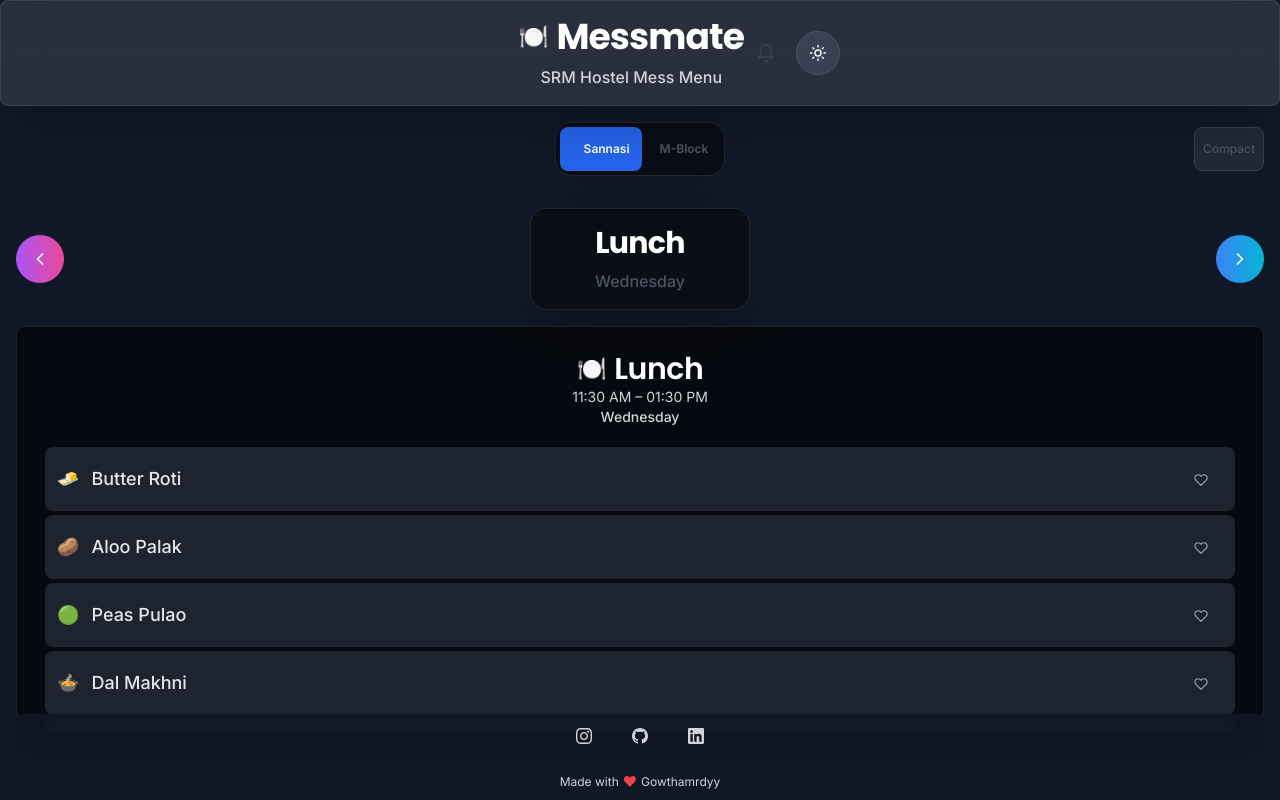
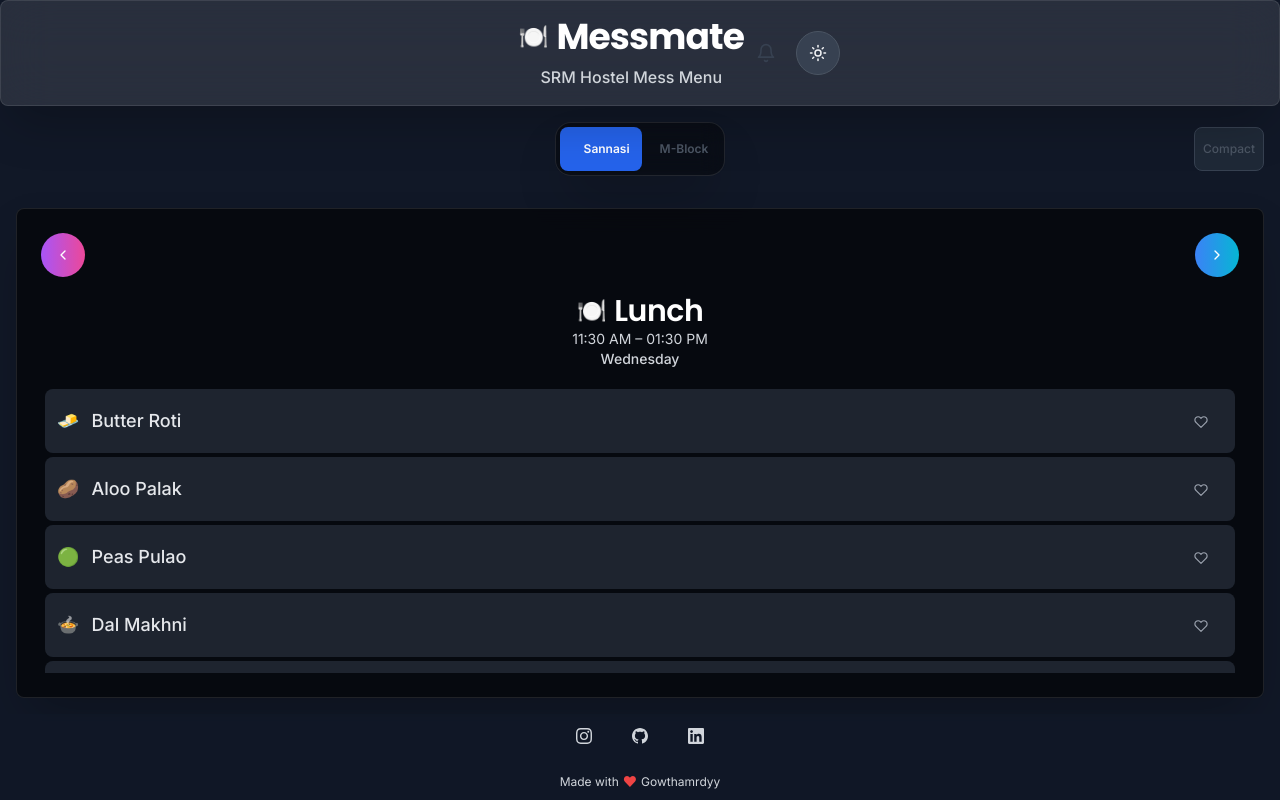
Before and after one commit to gowthamrdyy/Messmate, a React (Vite) app: page / in a window 1280 px wide. Built offline with nearby package versions, Linux system fonts and the light colour scheme.

Commit message:
menu box update

```diff
--- a/src/App.jsx
+++ b/src/App.jsx
@@ -5,7 +5,6 @@ import { Analytics } from "@vercel/analytics/react";
 import Header from './components/ui/Header';
 import BlockSelector from './components/ui/BlockSelector';
 import CompactModeToggle from './components/ui/CompactModeToggle';
-import Navigation from './components/ui/Navigation';
 import MealCard from './components/ui/MealCard';
 import SwipeableContainer from './components/ui/SwipeableContainer';
 import CompactMealView from './components/ui/CompactMealView';
@@ -261,19 +260,7 @@ function App() {
               // Normal Mode View
               <>
                 <StaggerItem>
-                  <Navigation
-                    meal={meal}
-                    dayLabel={dayLabel}
-                    isLive={mealNavigation.isLive}
-                    onPrevious={navigateToPreviousMeal}
-                    onNext={navigateToNextMeal}
-                    onGoLive={goLive}
-                    className="mb-4"
-                  />
-                </StaggerItem>
-
-                <StaggerItem>
-                  {/* Swipeable Meal Card */}
+                  {/* Swipeable Meal Card with integrated navigation */}
                   <SwipeableContainer
                     onNext={navigateToNextMeal}
                     onPrevious={navigateToPreviousMeal}
@@ -284,6 +271,11 @@ function App() {
                       menuItems={menuItems}
                       dayLabel={dayLabel}
                       showHorizontalScroll={false}
+                      onPrevious={navigateToPreviousMeal}
+                      onNext={navigateToNextMeal}
+                      onGoLive={goLive}
+                      isLive={mealNavigation.isLive}
+                      disabled={isLoading}
                     />
                   </SwipeableContainer>
                 </StaggerItem>
--- a/src/components/sections/CalendarSection.jsx
+++ b/src/components/sections/CalendarSection.jsx
@@ -10,7 +10,7 @@ import useAppStore from '../../store/useAppStore';
 
 const CalendarSection = ({ className = '', menuData }) => {
   const { selectedMess, currentTime, favorites, toggleFavorite } = useAppStore();
-  const [selectedDate, setSelectedDate] = useState(new Date());
+  const [selectedDate, setSelectedDate] = useState(currentTime);
 
   // Manual HTML heart icon as fallback
   const HeartIcon = ({ isFavorite }) => (
@@ -68,7 +68,7 @@ const CalendarSection = ({ className = '', menuData }) => {
   };
 
   const weekDates = getWeekDates(selectedDate);
-  const today = new Date();
+  const today = currentTime;
 
   const navigateWeek = (direction) => {
     const newDate = new Date(selectedDate);
--- a/src/components/ui/LoadingState.jsx
+++ b/src/components/ui/LoadingState.jsx
@@ -1,5 +1,5 @@
 import { motion } from 'framer-motion';
-import { HeaderSkeleton, MealCardSkeleton, NavigationSkeleton } from './Skeleton';
+import { HeaderSkeleton, MealCardSkeleton } from './Skeleton';
 import { FadeIn } from './PageTransition';
 
 const LoadingSpinner = ({ size = 'md', className = '' }) => {
@@ -146,11 +146,7 @@ export const AppLoadingState = () => {
 
       <main className="flex-1 flex flex-col items-center justify-start p-4 w-full max-w-md mx-auto pb-20">
         <FadeIn delay={0.3}>
-          <NavigationSkeleton />
-        </FadeIn>
-
-        <FadeIn delay={0.4}>
-          <div className="w-full mt-4">
+          <div className="w-full">
             <MealCardSkeleton />
           </div>
         </FadeIn>
--- a/src/components/ui/MealCard.jsx
+++ b/src/components/ui/MealCard.jsx
@@ -19,6 +19,11 @@ const MealCard = memo(({
   className = '',
   showHorizontalScroll = false,
   slideDirection = 0,
+  onPrevious,
+  onNext,
+  onGoLive,
+  isLive = false,
+  disabled = false,
   ...props
 }) => {
   const { favorites, toggleFavorite, notificationsEnabled } = useAppStore();
@@ -39,6 +44,35 @@ const MealCard = memo(({
       style={{ display: 'inline-block' }}
     >
       <path d="M20.84 4.61a5.5 5.5 0 0 0-7.78 0L12 5.67l-1.06-1.06a5.5 5.5 0 0 0-7.78 7.78l1.06 1.06L12 21.23l7.78-7.78 1.06-1.06a5.5 5.5 0 0 0 0-7.78z"></path>
+    </svg>
+  );
+
+  // Navigation icons
+  const ChevronLeftIcon = () => (
+    <svg width="16" height="16" viewBox="0 0 24 24" fill="none" stroke="currentColor" strokeWidth="2" strokeLinecap="round" strokeLinejoin="round">
+      <polyline points="15,18 9,12 15,6"></polyline>
+    </svg>
+  );
+
+  const ChevronRightIcon = () => (
+    <svg width="16" height="16" viewBox="0 0 24 24" fill="none" stroke="currentColor" strokeWidth="2" strokeLinecap="round" strokeLinejoin="round">
+      <polyline points="9,18 15,12 9,6"></polyline>
+    </svg>
+  );
+
+  const WifiIcon = () => (
+    <svg width="14" height="14" viewBox="0 0 24 24" fill="none" stroke="currentColor" strokeWidth="2" strokeLinecap="round" strokeLinejoin="round">
+      <path d="M2 12a10 10 0 0 1 20 0"></path>
+      <path d="M5 12a7 7 0 0 1 14 0"></path>
+      <path d="M8 12a4 4 0 0 1 8 0"></path>
+      <circle cx="12" cy="12" r="1"></circle>
+    </svg>
+  );
+
+  const ClockIcon = () => (
+    <svg width="14" height="14" viewBox="0 0 24 24" fill="none" stroke="currentColor" strokeWidth="2" strokeLinecap="round" strokeLinejoin="round">
+      <circle cx="12" cy="12" r="10"></circle>
+      <polyline points="12,6 12,12 16,14"></polyline>
     </svg>
   );
 
@@ -196,7 +230,113 @@ const MealCard = memo(({
             initial={{ opacity: 0, y: -10 }}
             animate={{ opacity: 1, y: 0 }}
             transition={{ duration: 0.3, delay: 0.1 }}
+            className="relative"
           >
+            {/* Navigation Buttons */}
+            <div className="flex items-center justify-between mb-4">
+              {/* Previous Button */}
+              <motion.button
+                onClick={onPrevious}
+                disabled={disabled}
+                className={`
+                  flex items-center justify-center w-10 h-10 rounded-full
+                  bg-gradient-to-r from-purple-500 to-pink-500 hover:from-purple-600 hover:to-pink-600
+                  text-white shadow-md hover:shadow-lg
+                  transition-all duration-200 transform hover:scale-105 active:scale-95
+                  disabled:opacity-50 disabled:cursor-not-allowed disabled:transform-none
+                  focus:outline-none focus:ring-2 focus:ring-purple-500 focus:ring-offset-2
+                `}
+                whileTap={{ scale: disabled ? 1 : 0.95 }}
+                aria-label="Go to previous meal"
+              >
+                <ChevronLeftIcon />
+              </motion.button>
+
+              {/* Live Indicator or Go Live Button */}
+              <div className="flex items-center">
+                {isLive ? (
+                  <motion.div
+                    initial={{ opacity: 0, scale: 0.8 }}
+                    animate={{ opacity: 1, scale: 1 }}
+                    className="flex items-center space-x-2 px-3 py-1.5 rounded-full bg-gradient-to-r from-green-500 via-emerald-500 to-teal-500 text-white shadow-lg border border-white/20"
+                    role="status"
+                    aria-live="polite"
+                    aria-label="Currently viewing live meal"
+                  >
+                    <motion.div
+                      animate={{
+                        scale: [1, 1.2, 1],
+                        rotate: [0, 360]
+                      }}
+                      transition={{
+                        scale: { duration: 1.5, repeat: Infinity },
+                        rotate: { duration: 3, repeat: Infinity, ease: "linear" }
+                      }}
+                      className="flex items-center justify-center"
+                    >
+                      <WifiIcon />
+                    </motion.div>
+                    <span className="text-xs font-bold tracking-wide">LIVE</span>
+                  </motion.div>
+                ) : (
+                  <motion.button
+                    initial={{ opacity: 0, y: 10 }}
+                    animate={{ opacity: 1, y: 0 }}
+                    onClick={onGoLive}
+                    className={`
+                      flex items-center space-x-2 px-3 py-1.5 rounded-full
+                      bg-gradient-to-r from-orange-500 via-red-500 to-pink-500
+                      hover:from-orange-600 hover:via-red-600 hover:to-pink-600
+                      text-white text-xs font-bold transition-all duration-300
+                      shadow-lg hover:shadow-xl transform hover:scale-110 active:scale-95
+                      focus:outline-none focus:ring-2 focus:ring-red-500 focus:ring-offset-2
+                      border border-white/20
+                    `}
+                    whileTap={{ scale: 0.95 }}
+                    whileHover={{
+                      scale: 1.05,
+                      transition: { duration: 0.2 }
+                    }}
+                    aria-label="Go to current live meal"
+                  >
+                    <motion.div
+                      animate={{
+                        rotate: [0, 360],
+                        scale: [1, 1.1, 1]
+                      }}
+                      transition={{
+                        rotate: { duration: 3, repeat: Infinity, ease: "linear" },
+                        scale: { duration: 2, repeat: Infinity, ease: "easeInOut" }
+                      }}
+                      className="flex items-center justify-center"
+                    >
+                      <ClockIcon />
+                    </motion.div>
+                    <span className="font-bold tracking-wide">GO LIVE</span>
+                  </motion.button>
+                )}
+              </div>
+
+              {/* Next Button */}
+              <motion.button
+                onClick={onNext}
+                disabled={disabled}
+                className={`
+                  flex items-center justify-center w-10 h-10 rounded-full
+                  bg-gradient-to-r from-blue-500 to-cyan-500 hover:from-blue-600 hover:to-cyan-600
+                  text-white shadow-md hover:shadow-lg
+                  transition-all duration-200 transform hover:scale-105 active:scale-95
+                  disabled:opacity-50 disabled:cursor-not-allowed disabled:transform-none
+                  focus:outline-none focus:ring-2 focus:ring-blue-500 focus:ring-offset-2
+                `}
+                whileTap={{ scale: disabled ? 1 : 0.95 }}
+                aria-label="Go to next meal"
+              >
+                <ChevronRightIcon />
+              </motion.button>
+            </div>
+
+            {/* Meal Title and Info */}
             <CardTitle
               className="text-center flex items-center justify-center gap-2"
               id={`meal-${meal.name.toLowerCase()}-title`}
```
